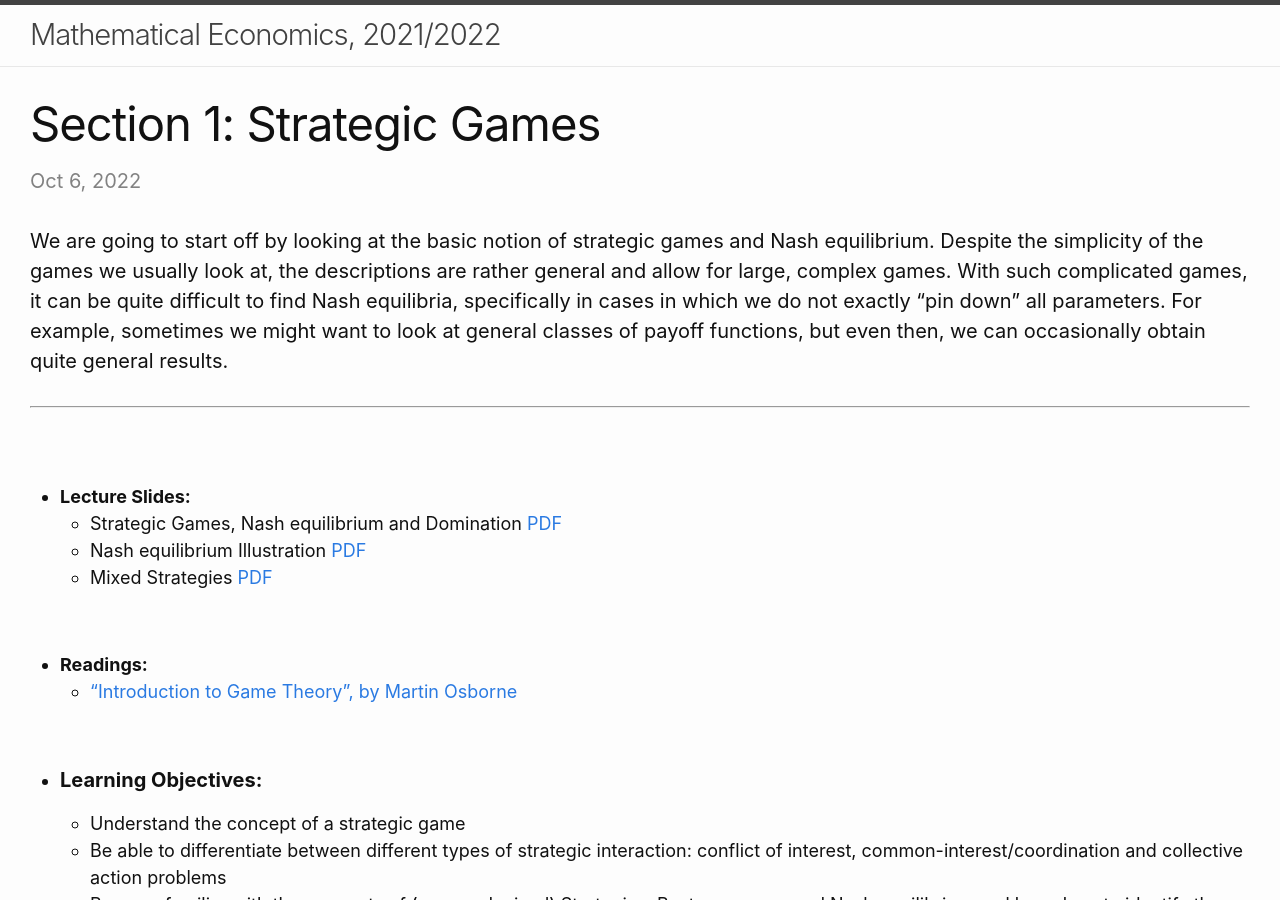
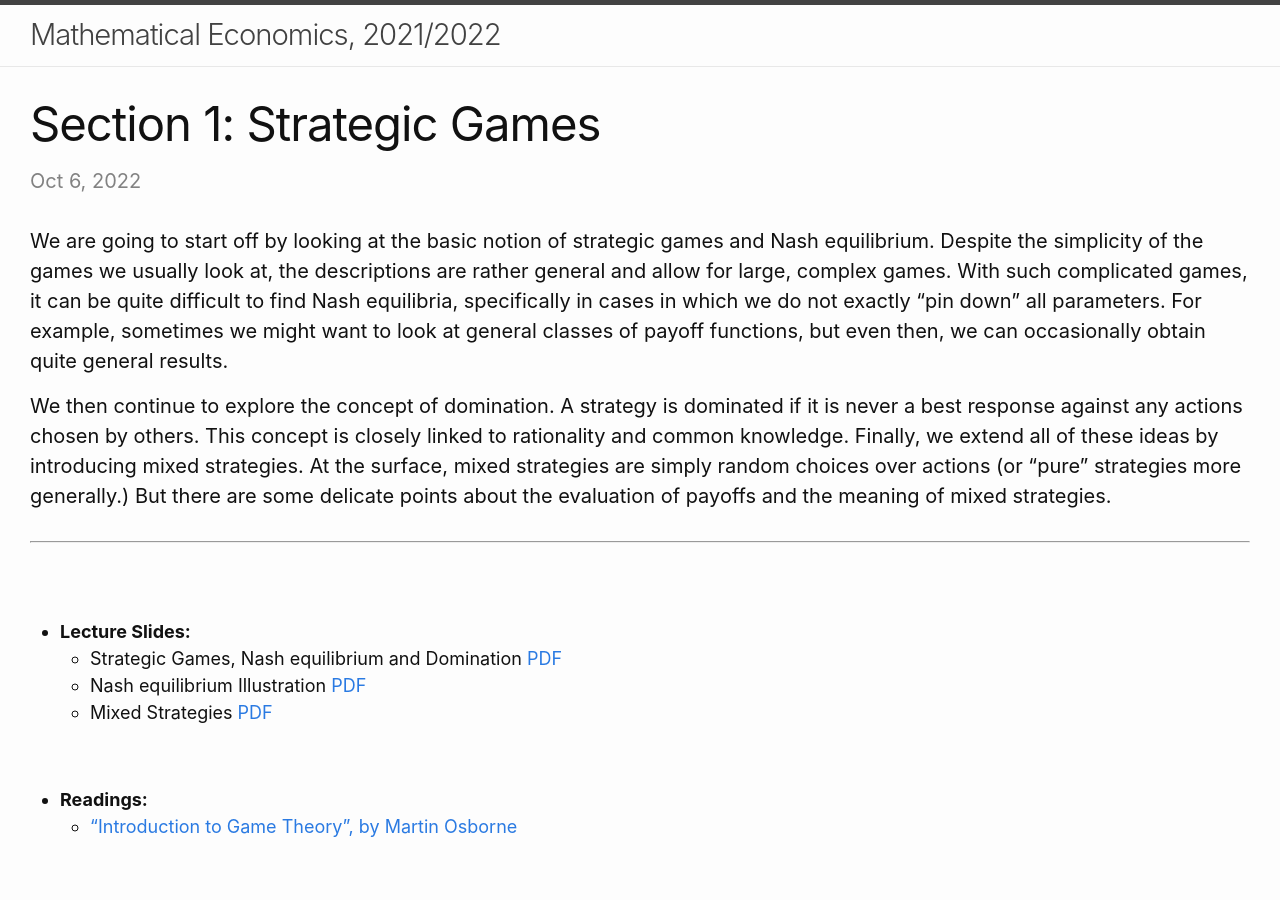
Before and after one commit to DrPeteAWag/MathEcon2022, a Jekyll site: the page built from _posts/2022-10-06-section1.md, in a window 1280 px wide and 900 px high. Built offline with Jekyll 4.4.1, drawn with Linux system fonts in a browser that asks for light colours.

Commit message:
Update 2022-10-06-section1.md

```diff
--- a/_posts/2022-10-06-section1.md
+++ b/_posts/2022-10-06-section1.md
@@ -5,6 +5,10 @@ categories:
 ---
 
 We are going to start off by looking at the basic notion of strategic games and Nash equilibrium. Despite the simplicity of the games we usually look at, the descriptions are rather general and allow for large, complex games. With such complicated games, it can be quite difficult to find Nash equilibria, specifically in cases in which we do not exactly "pin down" all parameters. For example, sometimes we might want to look at general classes of payoff functions, but even then, we can occasionally obtain quite general results.
+
+We then continue to explore the concept of domination. A strategy is dominated if it is never a best response against any actions chosen by others. This concept is closely linked to rationality and common knowledge. Finally, we extend all of these ideas by introducing mixed strategies. At the surface, mixed strategies are simply random choices over actions (or "pure" strategies more generally.)  But there are some delicate points about the evaluation of payoffs and the meaning of mixed strategies.
+
+
 
 ---
 
```
